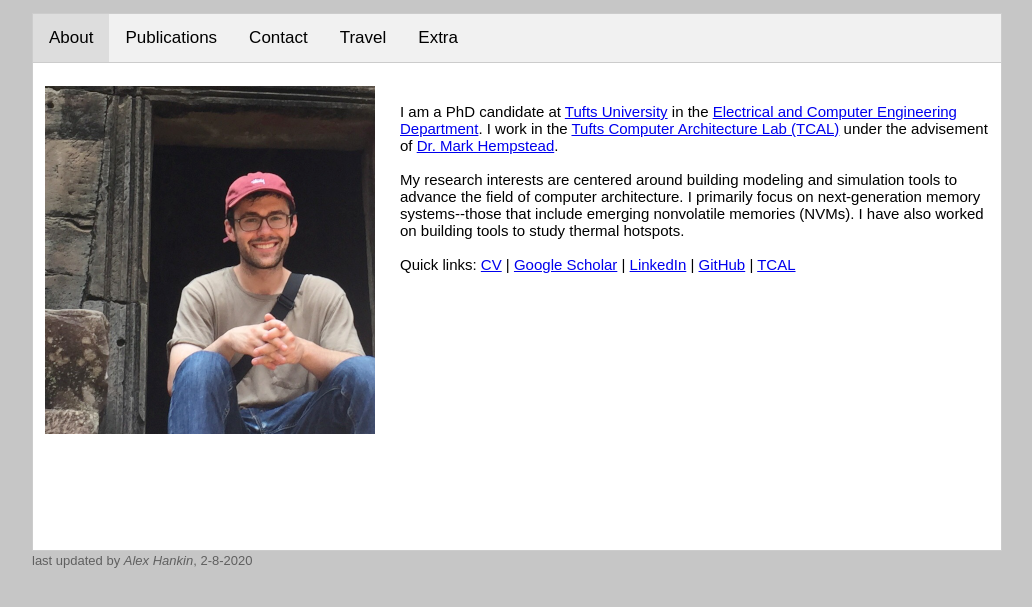
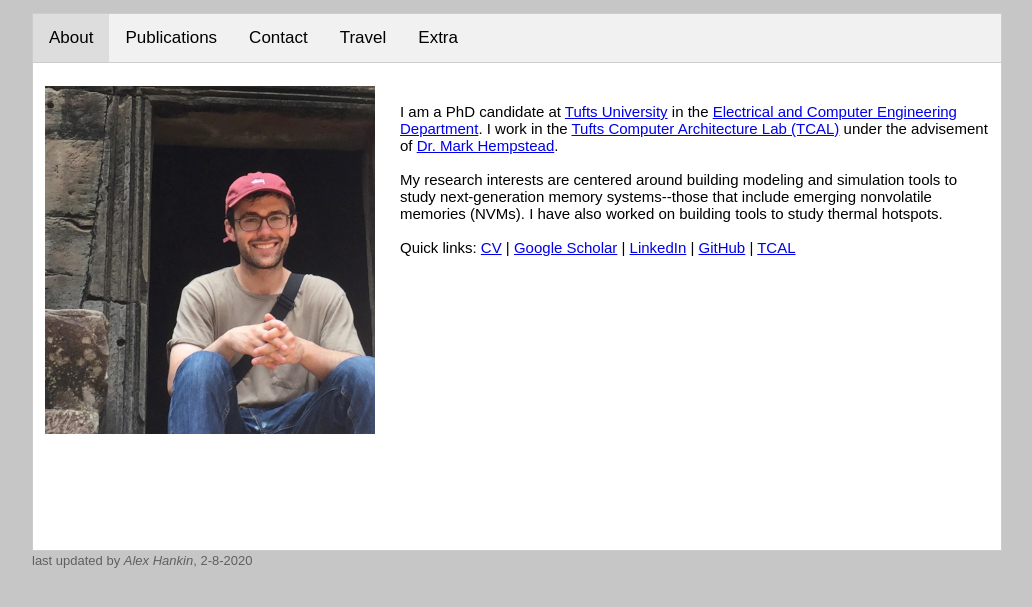
Before and after one commit to hankin0/hankin0.github.io, a Jekyll site: the page built from index.html, in a window 1280 px wide. Shown: the top 607 px of the page, without its empty margins (123-1155 px from the left). Built offline with Jekyll 4.4.1, drawn with Linux system fonts in a browser that asks for light colours.

Commit message:
Update index.html

```diff
--- a/index.html
+++ b/index.html
@@ -24,8 +24,7 @@ layout: default
             Department</a>. I work in the <a href="https://sites.tufts.edu/tcal/">Tufts Computer Architecture
             Lab (TCAL)</a> under the advisement of <a href=https://engineering.tufts.edu/people/faculty/mark-hempstead>Dr. Mark Hempstead</a>.
 	    <br><br>
-	    My research interests are centered around building modeling and simulation tools to advance the field of computer architecture. I primarily
-	      focus on next-generation memory systems--those that include emerging nonvolatile memories (NVMs). I have also worked on building tools to study thermal hotspots. <br><br>
+	    My research interests are centered around building modeling and simulation tools to study next-generation memory systems--those that include emerging nonvolatile memories (NVMs). I have also worked on building tools to study thermal hotspots. <br><br>
 
 
 	    Quick links: <a href="docs/hankin_CV_12-16-19.pdf">CV</a> | <a href="https://scholar.google.com/citations?user=a0G2ggYAAAAJ&hl=en">Google Scholar</a> | <a href="https://www.linkedin.com/in/alexanderhankin">LinkedIn</a> | <a href="https://github.com/hankin0">GitHub</a> | <a href="https://sites.tufts.edu/tcal/people/current-students/#post-845">TCAL</a><br><br><br>
```
